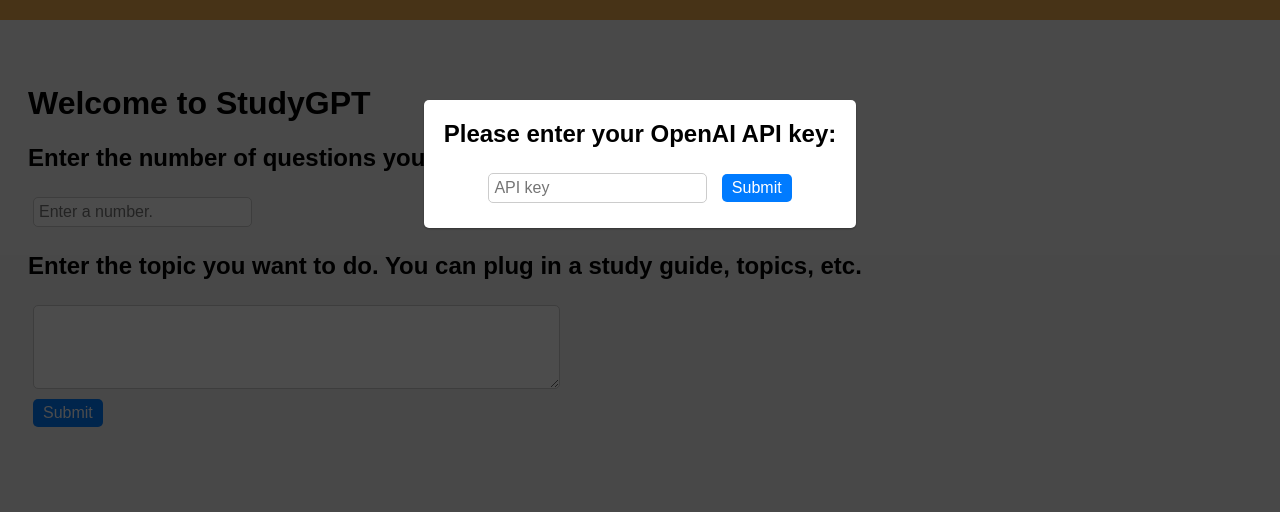
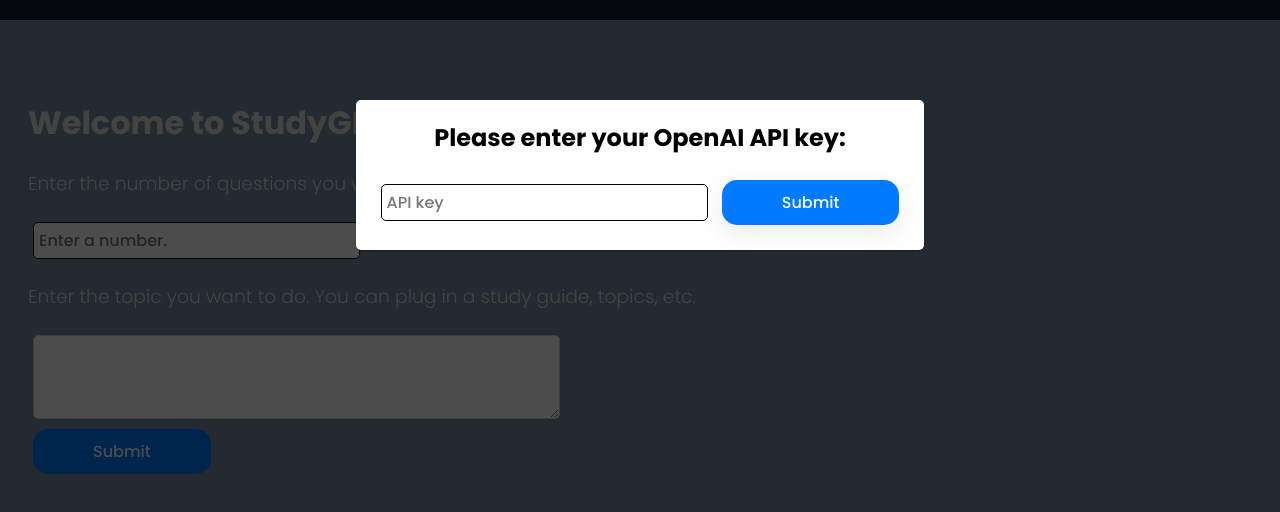
Before and after one commit to R44VC0RP/StudyGPT, a plain HTML site: page index.html in a window 1280 px wide. Drawn offline with Linux system fonts and the light colour scheme.

Commit message:
Main Updates

```diff
--- a/index.html
+++ b/index.html
@@ -58,13 +58,13 @@
 
          If I give you a study guide or long list of topics, randomly select questions from the topics to quiz me on.
 
-         Make sure to put all code within <code>, </code> braces, do not use '' quotes, whether it be one line or mulitple lines. Make sure to add <br> characters when you need a newline, do not print on a new line.
+         Make sure to put all code within <code>, </code> braces, do not put any code or newlines in multiple choice questions, do not use '' quotes, whether it be one line or mulitple lines. Add <br> characters when you need a newline, do not print on a new line or use the \\n character.
 
          If the question is a true/false, format it like this:
          TRUEFALSE="questiontext"
 
          If it is a multiple choice question, format it like this, make only one answer correct.:
-         MULTIPLE={"questiontext">> "choicea">> "choiceb">> "choicec">> "choiced"}
+         MULTIPLE={"questiontext"^^^"choicea"^^^"choiceb"^^^"choicec"^^^"choiced"}
 
          If it is a written answer question, format it like this:
          WRITTEN="questiontext"
@@ -75,26 +75,21 @@
 
          Only format your results in the above ways. ONLY RETURN ONE LINE OF TEXT. If you have multiple lines of text, it will not work.
 
-         So an example question with feedback would look like:
+         So an example question with feedback would look like, ALWAYS MAKE SURE that the feedback there is no spacing between the feedback and the ||, and the question and the ||, the program will crash if there is a space. Always provide a question after the feedback, even if it is just a blank filler question or else the program will not work.
          FEEDBACK=right/wrong&&&"feedbackresults"||WRITTEN="questiontext"
 
          For the first question when I give you the amount of questions, do not provide feedback, just give a question.
 
          You will only reply with TRUEFALSE, MULTIPLE, WRITTEN, or FEEDBACK.
 
-         After the user completes the amount of questions they specificed, print out the final feedback, then provide feedback on the overall performance of the user.
+         After the user completes the amount of questions they specificed, print out the final feedback, then provide a comprehensive evaluation and feedback on the overall performance of the user, provide it like a teacher tells a student Then give a question by question review. You can use whatever HTML formatting you need to acomplish this, just make all of the text white in color by using a style attribute.
 
          Examples:
-         FEEDBACK=right/wrong&&&"feedback"||<h1>Overview</h1><p>Evauluation and Topics for improvement</p>
-         WRITTEN="What is the purpose of a function in programming?"
-         TRUEFALSE="In Python, you can create a function using the 'def' keyword."
-         MULTIPLE={"What is the output of the following Python code?<br><code>x = 5<br>if x > 10:<br> print('x is greater than 10')<br>else:<br> print('x is not greater than 10')</code>">> "x is greater than 10">> "x is not greater than 10">> "x is equal to 10">> "None of the above"}
-         MULTIPLE={"Which of these is not a primitive data type in Python?">> "int">> "float">> "str">> "list"}
-         MULTIPLE={"What will be the output of the following Python code?<br><code>my_list = [1, 2, 3, 4]<br>print(my_list[2])</code>">> "1">> "2">> "3">> "4"}
-         MULTIPLE={"Which of the following documents is the supreme law of the United States?">> "The Declaration of Independence">> "The Articles of Confederation">> "The United States Constitution">> "The Bill of Rights"}
+         FEEDBACK=right/wrong&&&"feedback"||<h1>Overview</h1><p>Evauluation and Topics for improvement</p>||
 
 
-         Ask the first question by itself if you understand.
+
+         If you do not follow the above instructions exactly, the program will break. Ask the first question by itself if you understand.
 
          `;
          var messages = [];
@@ -116,6 +111,10 @@
          async function getResponse(userResponse = null) {
              // Check if ((())) is in the user response, if so, then the user is done with the questions
              // Add the user response to the messages array
+            console.log(userResponse)
+            userResponse = userResponse + " (This is question " + questionsDone + " out of " + numberOfQuestions + ", do not repeat this back, this is just for your reference)";
+            //console.log("This is question " + questionsDone + " out of " + numberOfQuestions + ". ");
+
              messages.push({role: "user", content: userResponse});
 
            document.getElementById("loading-overlay").style.display = "block";
@@ -142,7 +141,7 @@
            console.log(questionsDone + "/" + numberOfQuestions);
            const update = document.getElementById("status");
            update.innerHTML = "<h3>Question " + questionsDone + "/" + numberOfQuestions + "</h3>";
-           console.log(responseText)
+           //console.log(responseText)
            //processResponse(responseText);
          }
 
@@ -170,10 +169,11 @@
          }
 
          function displayMultipleChoice(responseText) {
+           console.log("Multiple Choice Question with: " + responseText + " as the response text")
            const questionSplit = responseText.replace("MULTIPLE=", "").split("{")[1].slice(0, -1);
-           console.log(questionSplit);
-           const questionParts = questionSplit.split(">> ");
-           console.log(questionParts);
+           console.log("Question Split: " + questionSplit);
+           const questionParts = questionSplit.split("^^^");
+           console.log("Question Parts: " + questionParts);
            const question = questionParts[0].replace(/\n/g, '<br>');
            const choices = questionParts.slice(1);
            // WRITTEN=Analyze this Python program: <code>total = 2 + 5 * 3</code>. What is the value of total?
@@ -338,6 +338,22 @@
 
       </script>
       <style>
+		      @import url('https://fonts.googleapis.com/css2?family=Poppins:wght@300;500;700&display=swap');
+
+          h1 {
+            color: #E0E1DD;
+            font-weight: 700;
+          }
+          h3 {
+            color: #E0E1DD;
+            font-weight: 300;
+          }
+
+          h2 {
+            color: #0D1B2A;
+            font-weight: 300;
+          }
+
           code {
               display: block;
               background-color: #f0f0f0;
@@ -349,7 +365,7 @@
               font-size: medium;
           }
           #red {
-              color: red;
+              color: #C5283D;
           }
           #green {
               color: green;
@@ -395,8 +411,8 @@
           }
           /* General styling */
           body {
-              font-family: Arial, sans-serif;
-              background-color: #f3f3f3;
+            font-family: 'Poppins', sans-serif;
+            background-color: #778DA9;
             padding: 20px;
           }
           /* Input fields */
@@ -409,14 +425,16 @@
           }
           /* Buttons */
           button {
+              font-family: 'Poppins', sans-serif;
               font-size: 16px;
-              padding: 5px 10px;
+              padding: 10px 60px;
               margin: 5px;
               background-color: #007bff;
               color: white;
               border: none;
-              border-radius: 5px;
+              border-radius: 15px;
               cursor: pointer;
+              box-shadow: rgba(149, 157, 165, 0.2) 0px 8px 24px;
           }
           button:hover {
               background-color: #0056b3;
@@ -427,7 +445,7 @@
             top: 0;
             left: 0;
             right: 0;
-              background-color: #f0ad4e;
+            background-color: #0D1B2A;
             color: white;
             text-align: center;
             padding: 10px;
@@ -455,6 +473,16 @@
           input[type="radio"] {
               margin-right: 5px;
           }
+
+          input {
+            /* Coloring */
+            color: #000000;
+            background-color: #ffffff;
+            border-color: #000000;
+            font-family: 'Poppins', sans-serif;
+            height: auto;
+          }
+
           /* Radio label styling */
           label {
               font-size: 16px;
@@ -556,6 +584,10 @@
               border-radius: 3px;
           }
 
+		  #questions {
+			  color: #0D1B2A;
+		  }
+
       </style>
    </head>
    <body>
@@ -568,11 +600,11 @@
       </div>
       <div id="start">
         <h1>Welcome to StudyGPT</h1>
-         <h2>Enter the number of questions you want to do.</h2>
+         <h3>Enter the number of questions you want to do.</h3>
          <input type="number" id="numberOfQuestions" placeholder="Enter a number.">
          <!-- This will be the place where there is a multiline text input so the user can input the topic they want to study-->
          <br>
-         <h2>Enter the topic you want to do. You can plug in a study guide, topics, etc.</h2>
+         <h3>Enter the topic you want to do. You can plug in a study guide, topics, etc.</h3>
          <textarea id="topic" name="topic" rows="4" cols="50"></textarea>
          <br>
          <button onclick="displayMessages()">Submit</button>
@@ -594,6 +626,7 @@
             <button id="popup-next">Next</button>
          </div>
       </div>
+
 	<div id="api-key-popup-wrapper">
         <div id="api-key-popup-content">
             <div id="api-key-popup-title">Please enter your OpenAI API key:</div>
@@ -601,5 +634,6 @@
             <button onclick="saveAPIKeyAndClosePopup()">Submit</button>
         </div>
     </div>
+
    </body>
 </html>
```
Lines whose indentation alone changed are shown as unchanged.
